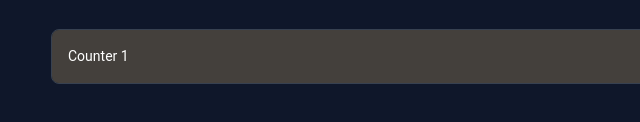
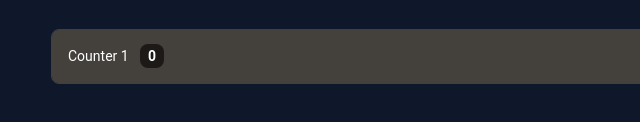
Before and after one commit to Kaif21/supersimple-tally-counter, a website: page index.html in a window 1280 px wide. Both pictures are taken after a click on the button "Add Counter". Shown: the part 656-778 px from the top of the page, 205-845 px from the left. Drawn offline with Linux system fonts and the light colour scheme.

Commit message:
Update counter list item to show count and add a delete button

```diff
--- a/script.js
+++ b/script.js
@@ -82,7 +82,7 @@ function updateCounterList() {
     counters.forEach((counter, index) => {
         const listItem = document.createElement("li")
         listItem.classList.add('flex', 'justify-between', 'border-b', 'border-stone-700');
-        listItem.innerHTML = `<a href="?id=counter-${index + 1}" onclick="loadCounter(${index})" class="block w-full px-4 py-4  cursor-pointer focus:outline-none focus:ring-2 border-gray-600 hover:bg-gray-800 hover:text-white focus:ring-gray-500 focus:text-white">${counter.id}</a>
+        listItem.innerHTML = `<a href="?id=counter-${index + 1}" onclick="loadCounter(${index})" class="block w-full px-4 py-4  cursor-pointer focus:outline-none focus:ring-2 border-gray-600 hover:bg-gray-800 hover:text-white focus:ring-gray-500 focus:text-white">${counter.id} <span class="bg-stone-900 rounded-lg px-2 py-1 font-bold ml-2"> ${counter.count}</span></a>
 
         <button class=" text-red-500 px-6 border-l border-stone-700" onclick="deleteCounter(${index})"><svg xmlns="http://www.w3.org/2000/svg" fill="none" viewBox="0 0 24 24" stroke-width="1.5" stroke="currentColor" class="w-6 h-6">
         <path stroke-linecap="round" stroke-linejoin="round" d="M14.74 9l-.346 9m-4.788 0L9.26 9m9.968-3.21c.342.052.682.107 1.022.166m-1.022-.165L18.16 19.673a2.25 2.25 0 01-2.244 2.077H8.084a2.25 2.25 0 01-2.244-2.077L4.772 5.79m14.456 0a48.108 48.108 0 00-3.478-.397m-12 .562c.34-.059.68-.114 1.022-.165m0 0a48.11 48.11 0 013.478-.397m7.5 0v-.916c0-1.18-.91-2.164-2.09-2.201a51.964 51.964 0 00-3.32 0c-1.18.037-2.09 1.022-2.09 2.201v.916m7.5 0a48.667 48.667 0 00-7.5 0" />
```
Also changed, not shown: output.css.
